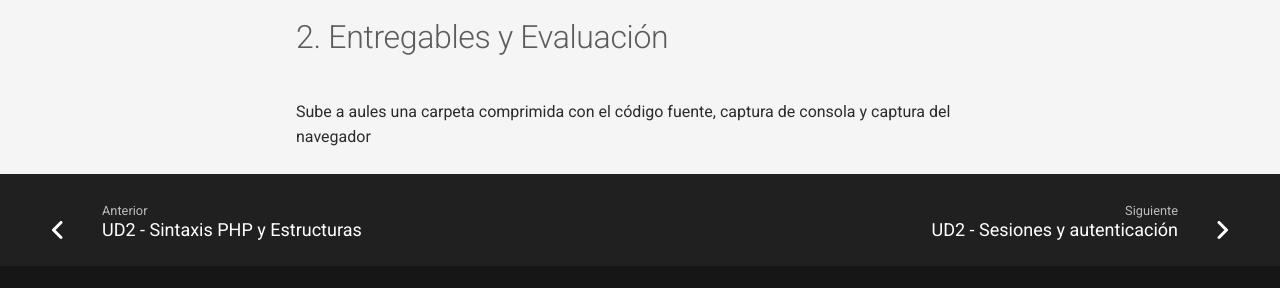
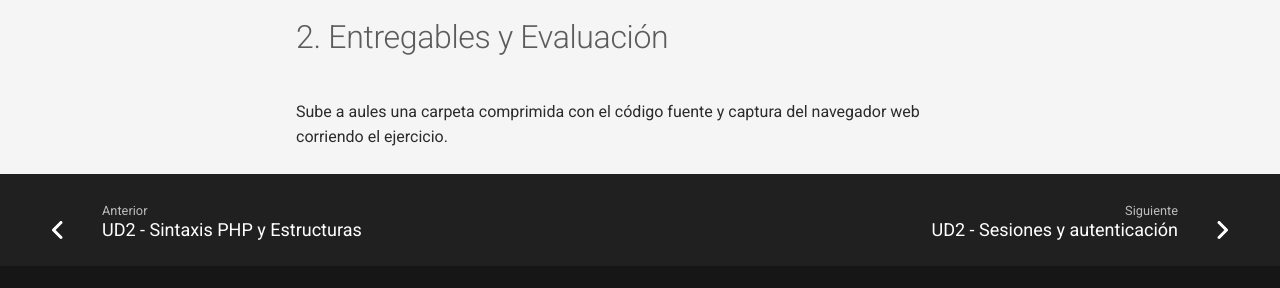
Before and after one commit to Fahueso/implantacionWebASIR, an MkDocs documentation site: the page built from docs/ejercicios/ud02/funciones.md, in a window 1280 px wide and 1301 px high. Shown: the part 971-1259 px from the top of the window. Built offline with MkDocs 1.6.1 and Material for MkDocs 9.7.7, drawn with Linux system fonts in a browser that asks for light colours; comment, search, counter and statistics services are not loaded.

Commit message:
Ajustes ejercicios ud2

```diff
--- a/docs/ejercicios/ud02/funciones.md
+++ b/docs/ejercicios/ud02/funciones.md
@@ -28,4 +28,4 @@ function menu(): int
 
 
 # 2. Entregables y Evaluación
-Sube a aules una carpeta comprimida con el código fuente, captura de consola y captura del navegador
+Sube a aules una carpeta comprimida con el código fuente y captura del navegador web corriendo el ejercicio.
```
Also changed, not shown: docs/ejercicios/ud02/avanzado.md (+1 -1 lines), docs/ejercicios/ud02/formularios.md (+1 -1 lines), docs/ejercicios/ud02/introduccion.md (+1 -1 lines), docs/ejercicios/ud02/sintaxis.md (+1 -1 lines).
